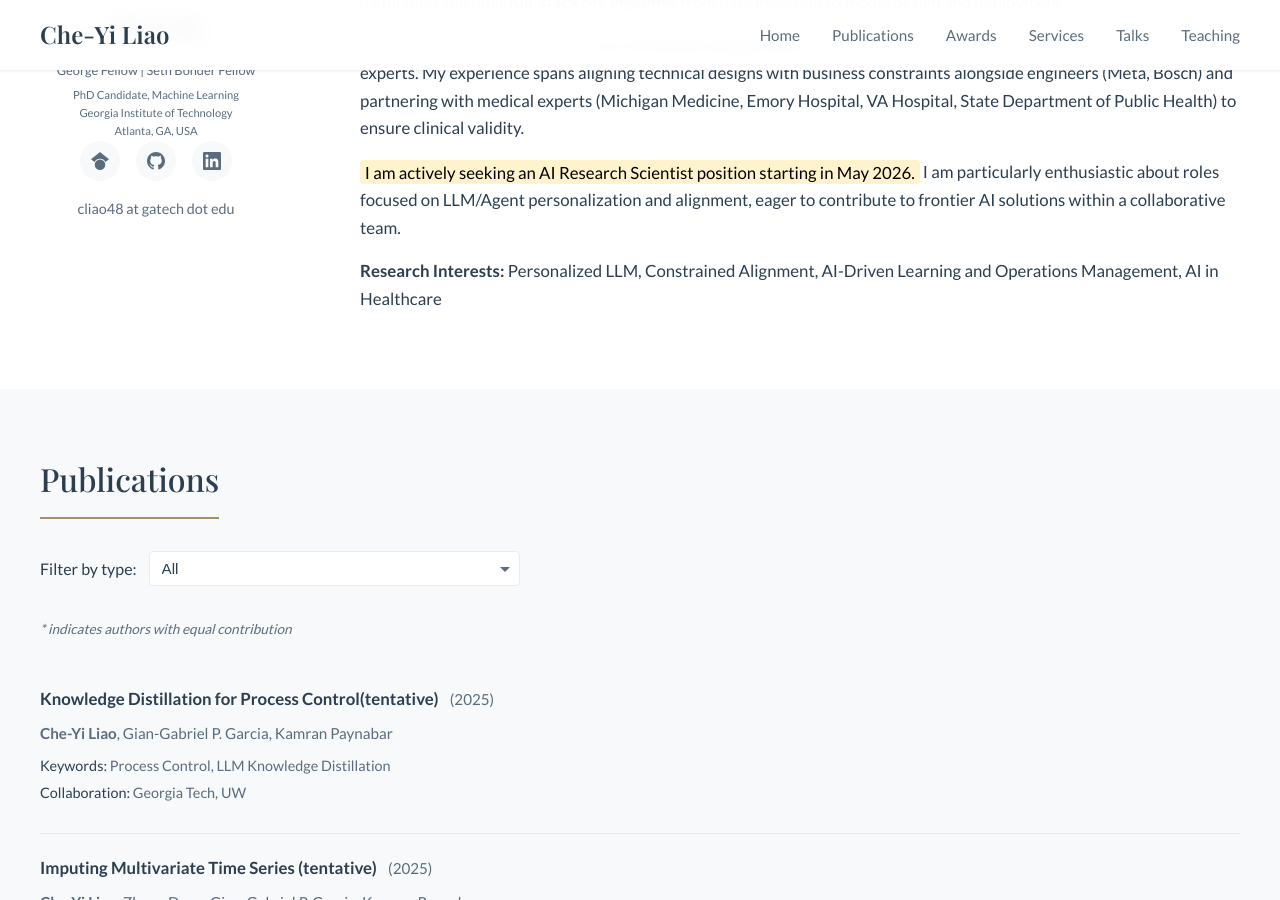
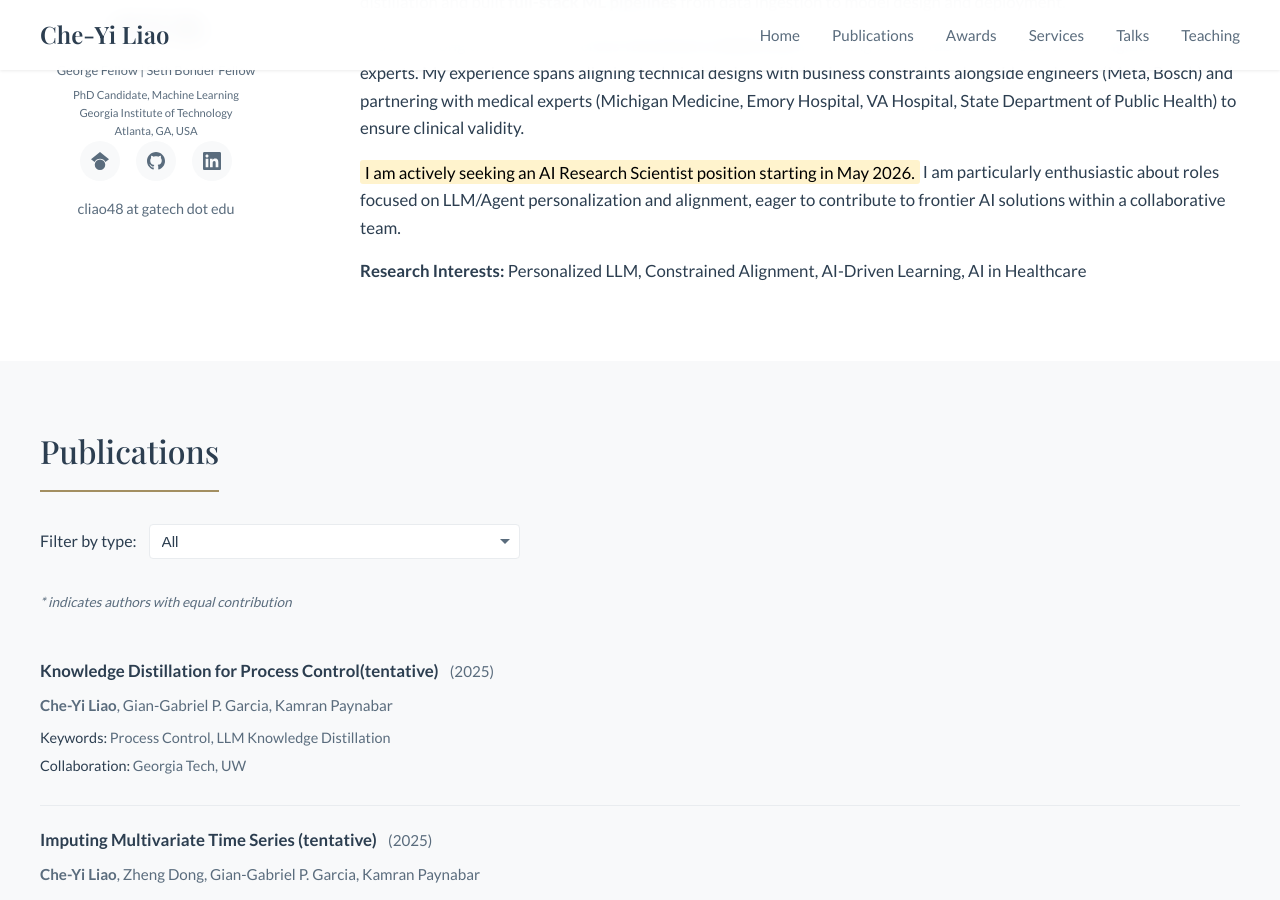
Before and after one commit to CheYiLiao/CheYiLiao.github.io, a Jekyll site: the page built from index.html, in a window 1280 px wide and 900 px high, scrolled down 394 px. Built offline with Jekyll 4.4.1, drawn with Linux system fonts in a browser that asks for light colours.

Commit message:
update about

```diff
--- a/_data/about.yml
+++ b/_data/about.yml
@@ -12,4 +12,4 @@ content: |
 
   <mark>I am actively seeking an AI Research Scientist position starting in May 2026.</mark> I am particularly enthusiastic about roles focused on LLM/Agent personalization and alignment, eager to contribute to frontier AI solutions within a collaborative team.
 
-  **Research Interests:** Personalized LLM, Constrained Alignment, AI-Driven Learning and Operations Management, AI in Healthcare
+  **Research Interests:** Personalized LLM, Constrained Alignment, AI-Driven Learning, AI in Healthcare
```
